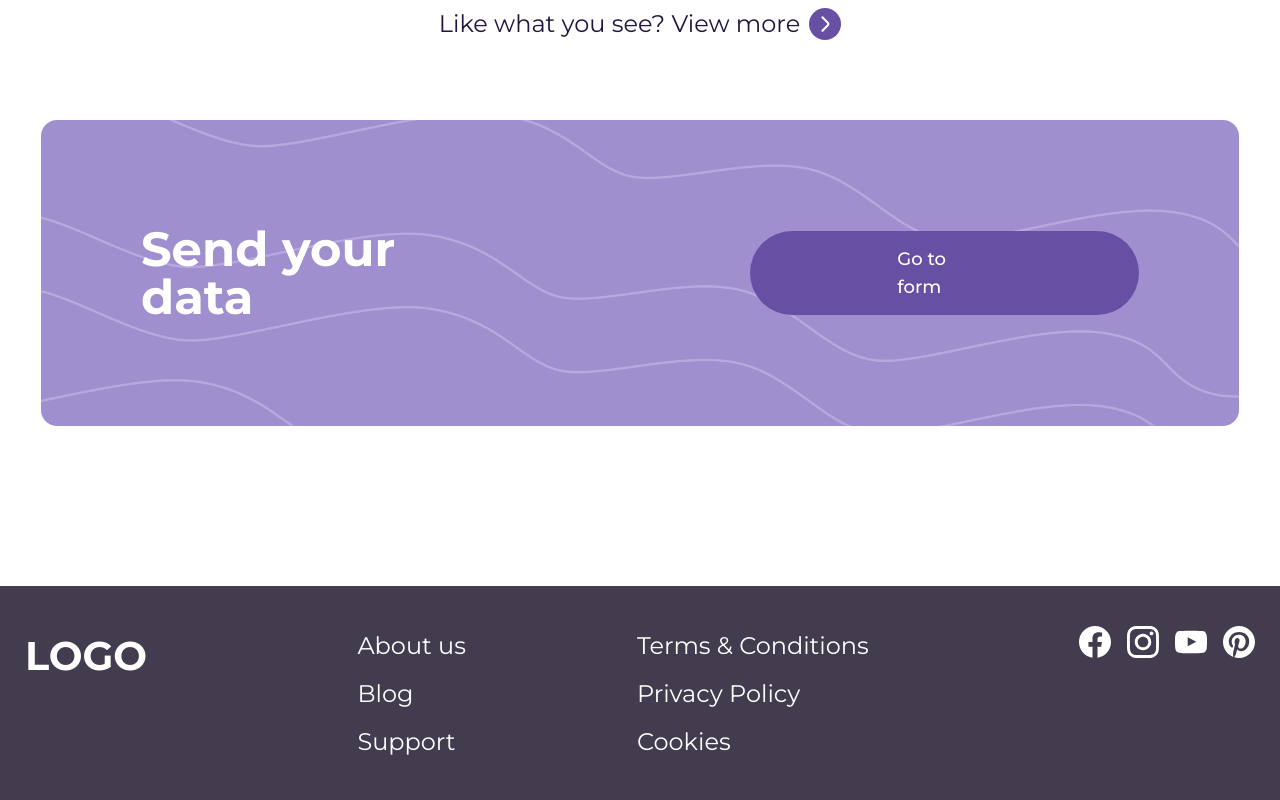
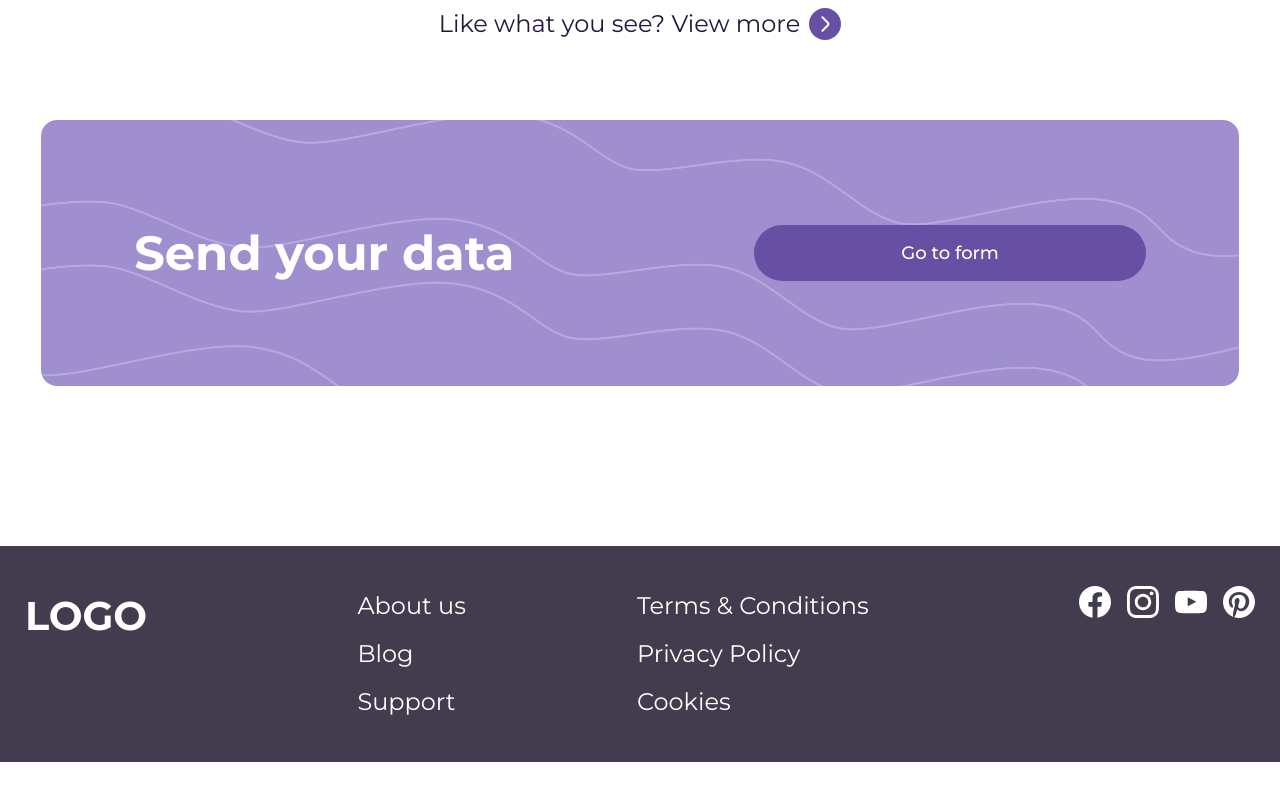
Before and after one commit to kwkscream/health-app-landing, a Vue app: page / in a window 1280 px wide. Shown: the part 4164-4964 px from the top of the page. After the commit the page ends 4926 px from the top, so only its background shows below. Built offline with nearby package versions, Linux system fonts and the light colour scheme.

Commit message:
fix CTA form button

```diff
--- a/src/components/SendDataCTA.vue
+++ b/src/components/SendDataCTA.vue
@@ -6,10 +6,10 @@
 			<div
 				class="flex flex-col md:flex-row items-center justify-center gap-5 md:gap-[240px] px-[50px] py-[55px] md:px-[100px] md:py-[105px]"
 			>
-				<h3 class="text-white text-2xl md:text-5xl font-bold">Send your data</h3>
+				<h3 class="md:whitespace-nowrap text-white text-2xl md:text-5xl font-bold">Send your data</h3>
 				<RouterLink
 					to="/feedback"
-					class="rounded-full hover:bg-[#6730A4] bg-[#6750A4] py-2 md:py-3.5 px-[50px] md:px-[147px] font-medium text-xl md:text-lg text-white"
+					class="md:whitespace-nowrap rounded-full hover:bg-[#6730A4] bg-[#6750A4] py-2 md:py-3.5 px-[50px] md:px-[147px] font-medium text-xl md:text-lg text-white"
 					>Go to form</RouterLink
 				>
 			</div>
```
